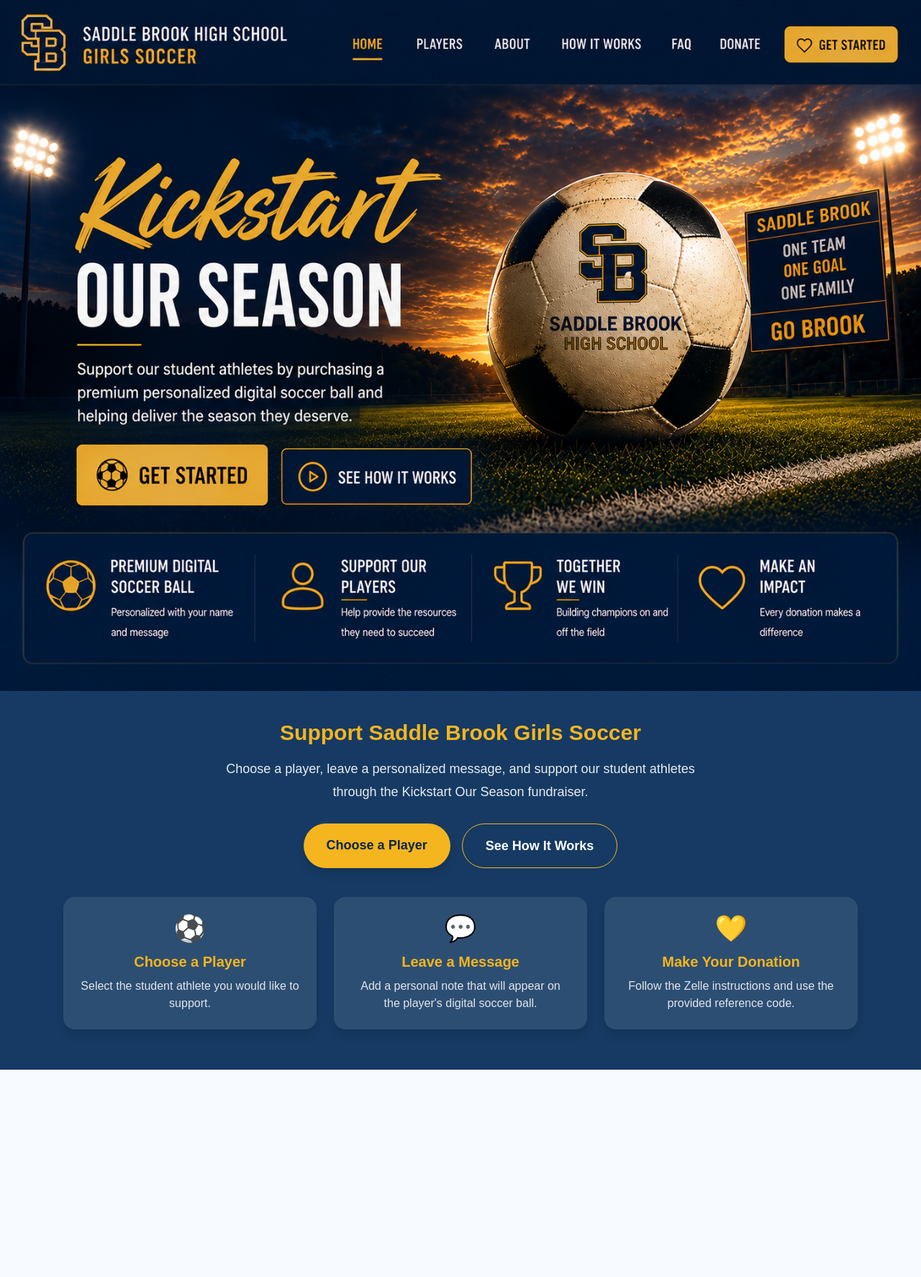
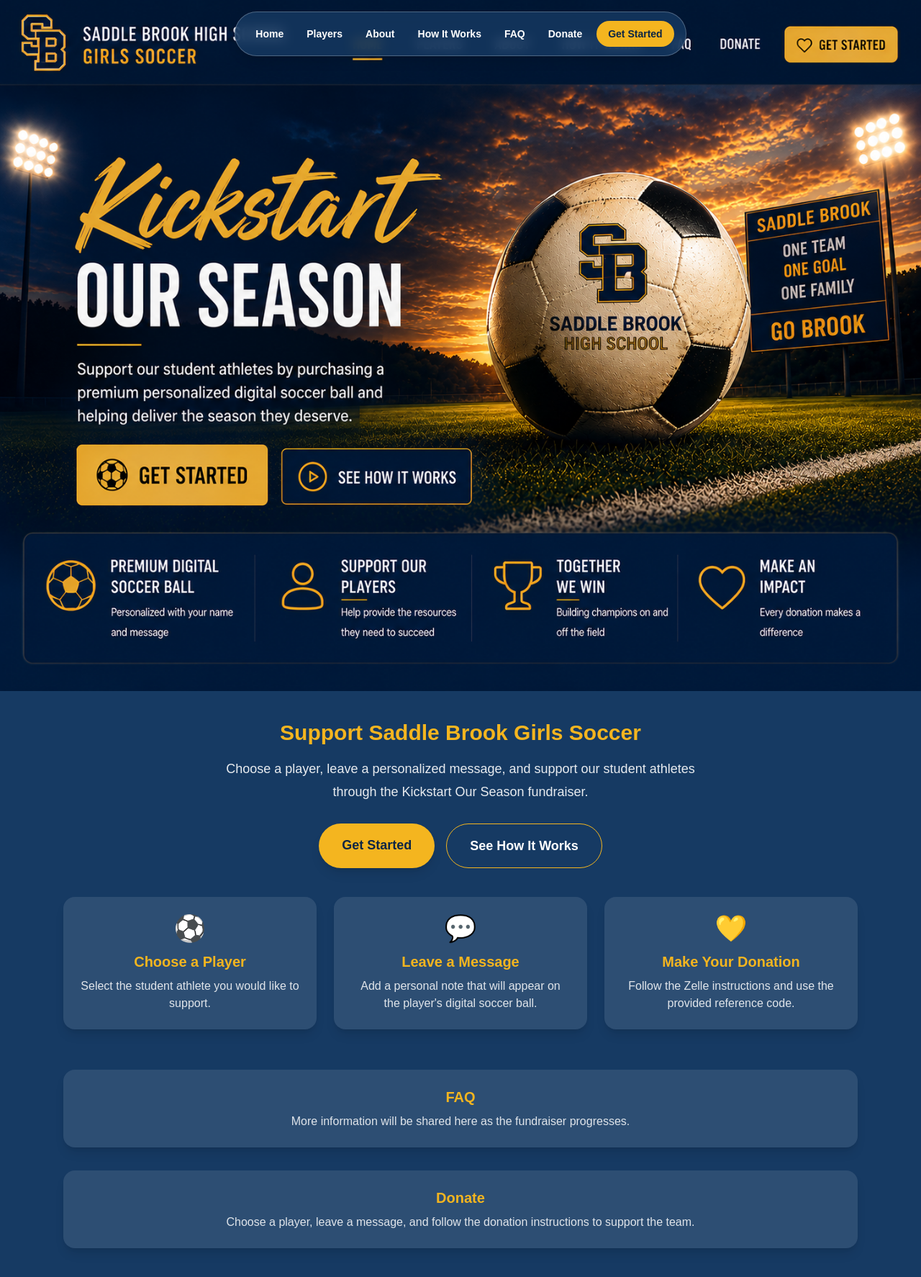
Before and after one commit to SBHSSA/soccer-fundraiser, a Next.js app: page / in a window 1280 px wide. Shown: the top 1774 px of the page at 72% size. Before the commit the page ends 1486 px from the top, so only its background shows below. Built offline with nearby package versions, Linux system fonts and the light colour scheme.

Commit message:
Update homepage navigation

```diff
--- a/app/page.tsx
+++ b/app/page.tsx
@@ -4,7 +4,7 @@
 export default function Home() {
   return (
     <main className="min-h-screen bg-[#163A63] text-white">
-      <section className="w-full">
+      <section className="relative w-full">
         <Image
           src="/images/homepage-hero-final.png"
           alt="Saddle Brook High School Girls Soccer Kickstart Our Season fundraiser"
@@ -13,9 +13,38 @@
           priority
           className="h-auto w-full"
         />
+
+        <div className="absolute inset-x-0 top-0 z-10 flex justify-center px-4 pt-4 sm:px-6">
+          <nav className="flex flex-wrap items-center justify-center gap-2 rounded-full border border-white/25 bg-[#163A63]/80 px-4 py-3 text-sm font-semibold text-white shadow-lg backdrop-blur-sm">
+            <Link href="/" className="rounded-full px-3 py-2 transition hover:bg-white/10">
+              Home
+            </Link>
+            <Link href="/players" className="rounded-full px-3 py-2 transition hover:bg-white/10">
+              Players
+            </Link>
+            <a href="#about" className="rounded-full px-3 py-2 transition hover:bg-white/10">
+              About
+            </a>
+            <a href="#how-it-works" className="rounded-full px-3 py-2 transition hover:bg-white/10">
+              How It Works
+            </a>
+            <a href="#faq" className="rounded-full px-3 py-2 transition hover:bg-white/10">
+              FAQ
+            </a>
+            <a href="#donate" className="rounded-full px-3 py-2 transition hover:bg-white/10">
+              Donate
+            </a>
+            <Link
+              href="/players"
+              className="rounded-full bg-[#f4b51f] px-4 py-2 font-bold text-[#0b2545] transition hover:scale-105"
+            >
+              Get Started
+            </Link>
+          </nav>
+        </div>
       </section>
 
-      <section className="mx-auto max-w-6xl px-6 py-10 text-center">
+      <section id="about" className="mx-auto max-w-6xl px-6 py-10 text-center">
         <h1 className="text-3xl font-bold text-[#f4b51f]">
           Support Saddle Brook Girls Soccer
         </h1>
@@ -30,7 +59,7 @@
             href="/players"
             className="rounded-full bg-[#f4b51f] px-8 py-4 text-lg font-bold text-[#0b2545] shadow-lg transition hover:scale-105"
           >
-            Choose a Player
+            Get Started
           </Link>
 
           <a
@@ -77,6 +106,24 @@
           </p>
         </article>
       </section>
+
+      <section id="faq" className="mx-auto max-w-6xl px-6 pb-8">
+        <div className="rounded-2xl bg-white/10 p-6 text-center shadow-lg">
+          <h2 className="text-xl font-bold text-[#f4b51f]">FAQ</h2>
+          <p className="mt-2 text-white/85">
+            More information will be shared here as the fundraiser progresses.
+          </p>
+        </div>
+      </section>
+
+      <section id="donate" className="mx-auto max-w-6xl px-6 pb-14">
+        <div className="rounded-2xl bg-white/10 p-6 text-center shadow-lg">
+          <h2 className="text-xl font-bold text-[#f4b51f]">Donate</h2>
+          <p className="mt-2 text-white/85">
+            Choose a player, leave a message, and follow the donation instructions to support the team.
+          </p>
+        </div>
+      </section>
     </main>
   );
 }
```
